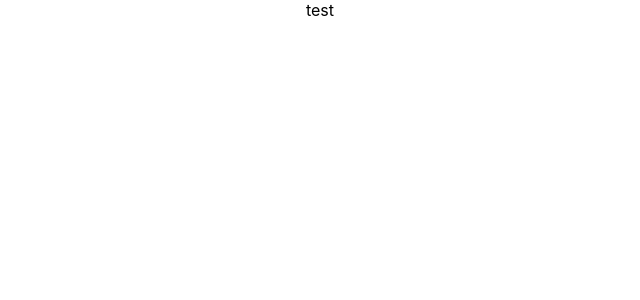
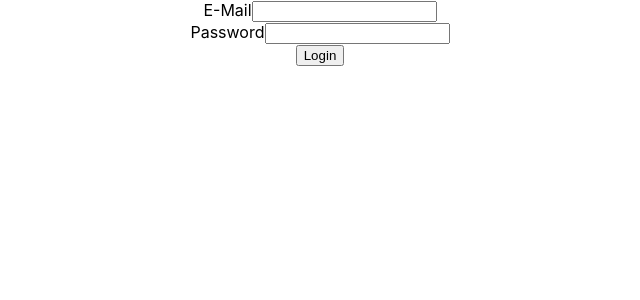
Before and after one commit to Alicino88/react-login-page, a React (Create React App) app: page / in a window 1280 px wide. Shown: the top 300 px of the page, without its empty margins (320-960 px from the left). Built offline with nearby package versions, Linux system fonts and the light colour scheme.

Commit message:
Creaated Login component and added state to store email and password

```diff
--- a/src/App.js
+++ b/src/App.js
@@ -1,7 +1,12 @@
 import "./App.css";
+import Login from "./Components/Login/Login.js";
 
 function App() {
-  return <div className="App">test</div>;
+  return (
+    <div className="App">
+      <Login />
+    </div>
+  );
 }
 
 export default App;
--- /dev/null
+++ b/src/Components/Login/Login.js
@@ -0,0 +1,32 @@
+import { useState } from "react";
+function Login() {
+  const [enteredEmail, setEnteredEmail] = useState("");
+  const [enteredPassword, setEnteredPassword] = useState("");
+
+  const emailChangeHandler = (e) => {
+    setEnteredEmail(e.target.value);
+    console.log(enteredEmail);
+  };
+
+  const passwordChangeHandler = (e) => {
+    setEnteredPassword(e.target.value);
+    console.log(enteredPassword);
+  };
+  return (
+    <form>
+      <div>
+        <label htmlFor="email">E-Mail</label>
+        <input type="email" onChange={emailChangeHandler} />
+      </div>
+      <div>
+        <label htmlFor="password">Password</label>
+        <input type="password" id="password" onChange={passwordChangeHandler} />
+      </div>
+      <div>
+        <button type="submit">Login</button>
+      </div>
+    </form>
+  );
+}
+
+export default Login;
```
